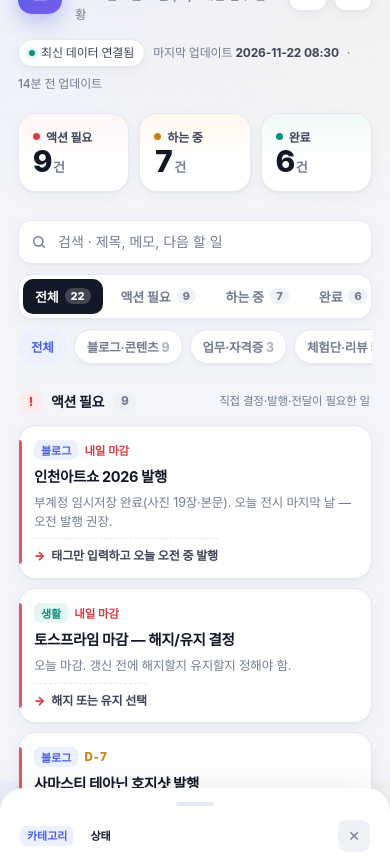
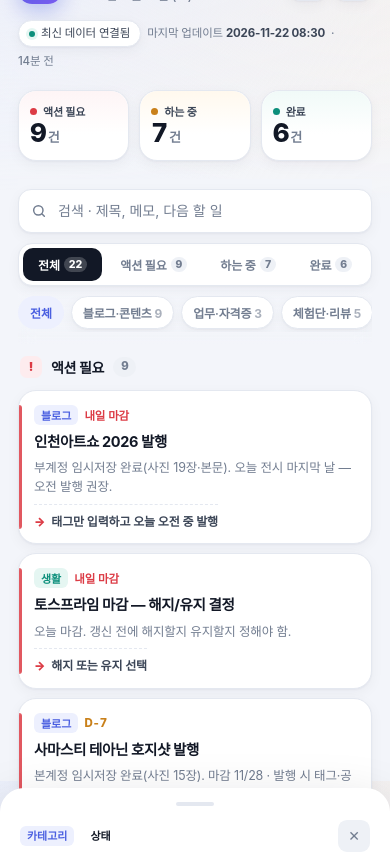
Before and after one commit to tessios/work-dashboard, a plain HTML site: page index.html in a window 390 px wide. Shown: the part 63-926 px from the top of the page. Drawn offline with Linux system fonts and the light colour scheme.

Commit message:
모바일 레이아웃 다듬기 (필터 탭·헤더 표기)

```diff
--- a/index.html
+++ b/index.html
@@ -259,6 +259,18 @@
     .cards{grid-template-columns:1fr 1fr 1fr}
     .group.done .cards{grid-template-columns:1fr 1fr}
   }
+  @media (max-width:430px){
+    .sub-extra{display:none}
+    .hd-meta{font-size:11.5px;gap:6px}
+    .seg{gap:3px}
+    .seg button{padding:8px 7px;font-size:12px;gap:4px}
+    .seg button .c{padding:1px 5px;font-size:10.5px}
+    .stat{padding:12px 11px}
+    .stat .s-n{font-size:26px}
+    .stat .s-l{font-size:11px}
+    .chip{padding:7px 11px;font-size:12px}
+    .g-hd .gh-hint{display:none}
+  }
   @media (prefers-reduced-motion:reduce){
     *{transition:none !important;animation:none !important}
   }
@@ -273,7 +285,7 @@
       </div>
       <div class="hd-t">
         <h1>업무 대시보드</h1>
-        <p id="today-label">개인 · 업무 현황 한눈에</p>
+        <p id="today-label"><span id="date-label">오늘</span><span class="sub-extra"> · 개인·업무 현황</span></p>
       </div>
       <div class="hd-btns">
         <button class="icon-btn" id="refresh-btn" type="button" aria-label="새로고침" title="새로고침">
@@ -457,7 +469,7 @@
   /* ---------- today label ---------- */
   (function(){
     var d = new Date(), w = ["일","월","화","수","목","금","토"][d.getDay()];
-    $("today-label").textContent = d.getFullYear() + "년 " + (d.getMonth()+1) + "월 " + d.getDate() + "일 (" + w + ") · 개인·업무 현황";
+    $("date-label").textContent = d.getFullYear() + "년 " + (d.getMonth()+1) + "월 " + d.getDate() + "일 (" + w + ")";
   })();
 
   /* ---------- data load ---------- */
@@ -472,12 +484,12 @@
     if(isNaN(t)) return "업데이트 시각 확인 불가";
     var diff = Math.max(0, Date.now() - t);
     var m = Math.floor(diff/60000);
-    if(m < 1) return "방금 업데이트";
-    if(m < 60) return m + "분 전 업데이트";
+    if(m < 1) return "방금";
+    if(m < 60) return m + "분 전";
     var h = Math.floor(m/60);
-    if(h < 24) return h + "시간 전 업데이트";
+    if(h < 24) return h + "시간 전";
     var d = Math.floor(h/24);
-    if(d < 8) return d + "일 전 업데이트";
+    if(d < 8) return d + "일 전";
     return "오래된 데이터";
   }
   function readFallback(){
```
